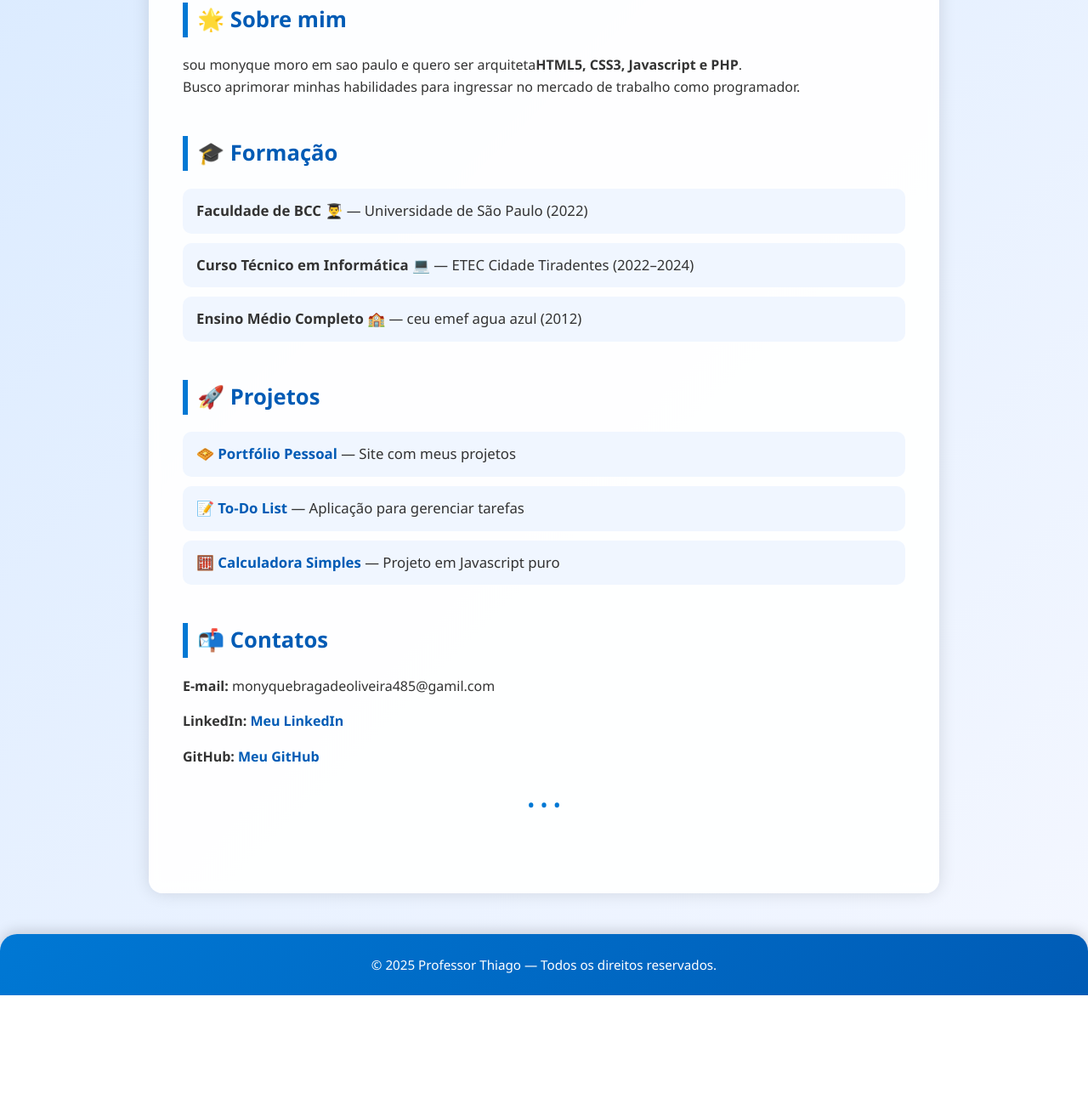
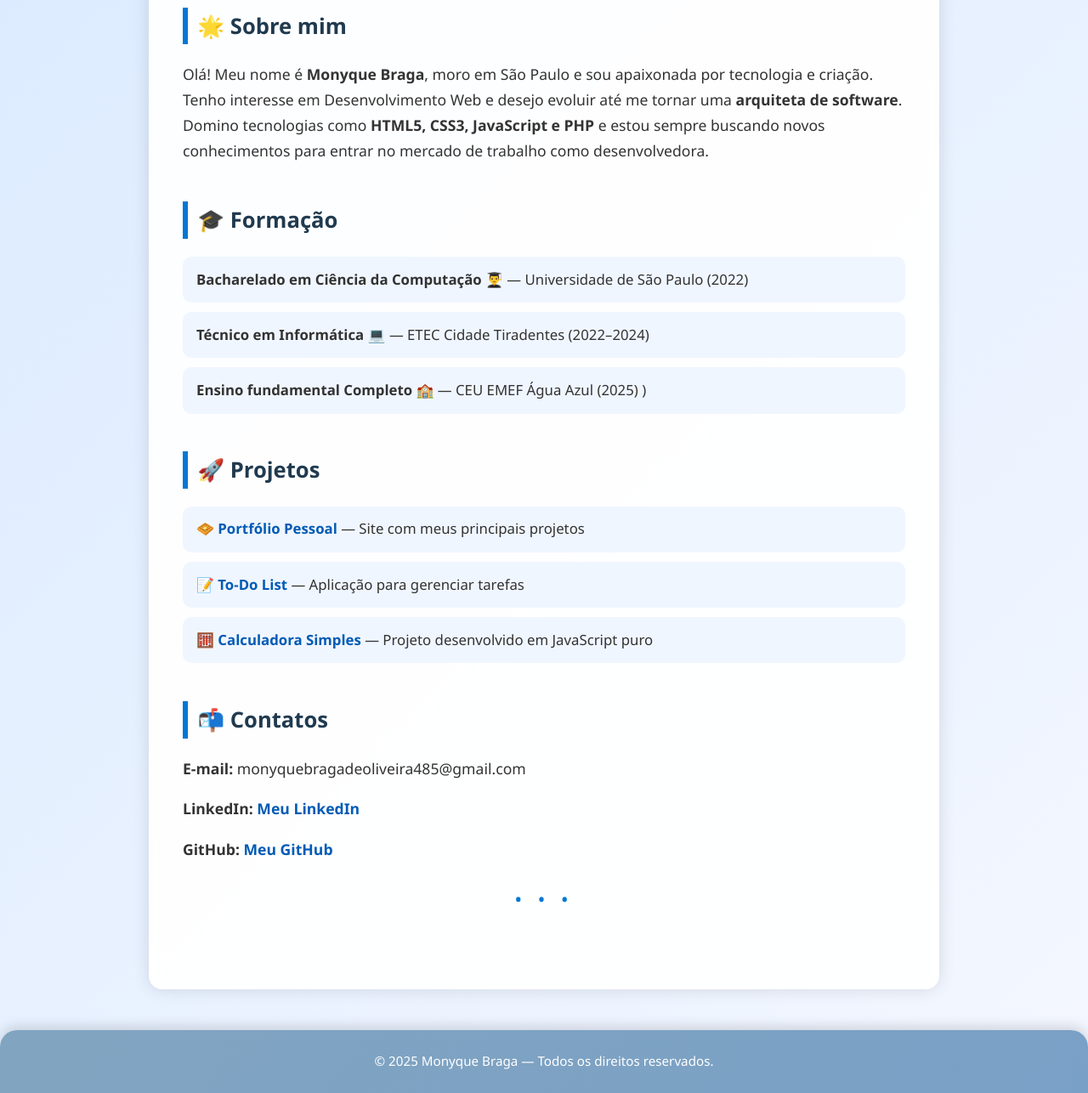
Before and after one commit to monyquebragadeoliveira485-prog/curriculum, a plain HTML site: page index.html in a window 1280 px wide. Shown: the part 327-1613 px from the top of the page at 85% size. Before the commit the page ends 1498 px from the top, so only its background shows below. Drawn offline with Linux system fonts and the light colour scheme.

Commit message:
nova alteração

```diff
--- a/index.html
+++ b/index.html
@@ -14,7 +14,7 @@
       padding: 0;
       background: linear-gradient(135deg, #d9eaff, #f4f7ff);
       color: #333;
-      line-height: 1.6;
+      line-height: 1.7;
     }
 
     /* ======= CABEÇALHO ======= */
@@ -69,7 +69,7 @@
     }
 
     h2 {
-      color: #005bb5;
+      color: #203a4f;
       border-left: 6px solid #0078d4;
       padding-left: 0.7rem;
       font-size: 1.6rem;
@@ -77,6 +77,11 @@
       display: flex;
       align-items: center;
       gap: 0.6rem;
+    }
+
+    /* ======= PARÁGRAFOS ======= */
+    p {
+      font-size: 1.1rem;
     }
 
     /* ======= LISTAS ======= */
@@ -116,7 +121,7 @@
       padding: 1.5rem;
       margin-top: 2rem;
       color: white;
-      background: linear-gradient(135deg, #0078d4, #005bb5);
+      background: linear-gradient(135deg, #81a4c0, #79a0c6);
       border-top-left-radius: 20px;
       border-top-right-radius: 20px;
       box-shadow: 0 -4px 15px rgba(0,0,0,0.15);
@@ -129,6 +134,7 @@
       font-size: 1.5rem;
       margin: 1.5rem 0;
       color: #0078d4;
+      letter-spacing: 6px;
     }
 </style>
 
@@ -137,44 +143,55 @@
 
 <header>
     <h1>Monyque Braga 👨‍💻</h1>
-    <p>Estudante de Desenvolvimento WEB 3.0 🚀</p>
+    <p>Estudante de Desenvolvimento Web 3.0 🚀</p>
 </header>
 
 <main>
 
     <section id="sobre">
         <h2>🌟 Sobre mim</h2>
-        sou monyque moro em sao paulo e quero ser arquiteta<strong>HTML5, CSS3, Javascript e PHP</strong>.<br>
-            Busco aprimorar minhas habilidades para ingressar no mercado de trabalho como programador.
+        <p>
+          Olá! Meu nome é <strong>Monyque Braga</strong>, moro em São Paulo e sou apaixonada por tecnologia e criação.
+          Tenho interesse em Desenvolvimento Web e desejo evoluir até me tornar uma <strong>arquiteta de software</strong>.
+          Domino tecnologias como <strong>HTML5, CSS3, JavaScript e PHP</strong> e estou sempre buscando novos conhecimentos para entrar no mercado de trabalho como desenvolvedora.
         </p>
     </section>
 
     <section id="formacao">
         <h2>🎓 Formação</h2>
         <ul>
-            <li><strong>Faculdade de BCC</strong> 👨‍🎓 — Universidade de São Paulo (2022)</li>
-            <li><strong>Curso Técnico em Informática</strong> 💻 — ETEC Cidade Tiradentes (2022–2024)</li>
-            <li><strong>Ensino Médio Completo</strong> 🏫 — ceu emef agua azul (2012)</li>
+            <li><strong>Bacharelado em Ciência da Computação</strong> 👨‍🎓 — Universidade de São Paulo (2022)</li>
+            <li><strong>Técnico em Informática</strong> 💻 — ETEC Cidade Tiradentes (2022–2024)</li>
+            <li><strong>Ensino fundamental Completo</strong> 🏫 — CEU EMEF Água Azul (2025)
+                )</li>
         </ul>
     </section>
 
     <section id="projetos">
         <h2>🚀 Projetos</h2>
         <ul>
-            <li>🧇 <a href="#">Portfólio Pessoal</a> — Site com meus projetos</li>
+            <li>🧇 <a href="#">Portfólio Pessoal</a> — Site com meus principais projetos</li>
             <li>📝 <a href="#">To-Do List</a> — Aplicação para gerenciar tarefas</li>
-            <li>🧮 <a href="#">Calculadora Simples</a> — Projeto em Javascript puro</li>
+            <li>🧮 <a href="#">Calculadora Simples</a> — Projeto desenvolvido em JavaScript puro</li>
         </ul>
     </section>
 
     <section id="contato">
         <h2>📬 Contatos</h2>
 
-        <p><strong>E-mail:</strong> monyquebragadeoliveira485@gamil.com</p>
+        <p><strong>E-mail:</strong> monyquebragadeoliveira485@gmail.com</p>
 
-        <p><strong>LinkedIn:</strong> <a href="https://www.linkedin.com/in/tvm-dev2015/?locale=en_US">Meu LinkedIn</a></p>
+        <p><strong>LinkedIn:</strong>
+            <a href="https://www.linkedin.com/in/tvm-dev2015/?locale=en_US" target="_blank" rel="noopener">
+                Meu LinkedIn
+            </a>
+        </p>
 
-        <p><strong>GitHub:</strong> <a href="https://github.com/monyquebragadeoliveira485-prog">Meu GitHub</a></p>
+        <p><strong>GitHub:</strong>
+            <a href="https://github.com/monyquebragadeoliveira485-prog" target="_blank" rel="noopener">
+                Meu GitHub
+            </a>
+        </p>
 
         <div class="decor">• • •</div>
     </section>
@@ -182,7 +199,7 @@
 </main>
 
 <footer>
-    © 2025 Professor Thiago — Todos os direitos reservados.
+    © 2025 Monyque Braga — Todos os direitos reservados.
 </footer>
 
 </body>
```
